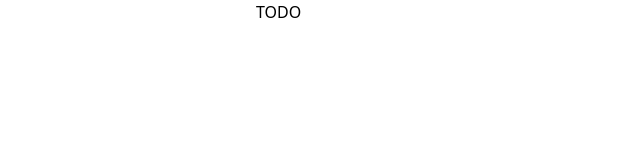
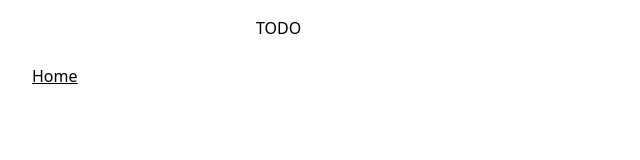
Before and after one commit to hpi-dhc/PharMe, a Next.js app in the folder annotation-interface/: page / in a window 1280 px wide. Shown: the top 160 px of the page, without its empty margins (0-640 px from the left). Built offline with nearby package versions, Linux system fonts and the light colour scheme.

Commit message:
feat(anni): navbar

```diff
--- /dev/null
+++ b/annotation-interface/components/NavBar.tsx
@@ -0,0 +1,36 @@
+import Link from 'next/link';
+import { useRouter } from 'next/router';
+
+interface ITabDefinition {
+    activePaths: RegExp;
+    title: string;
+    linkPath: string;
+}
+
+const NavBar = () => {
+    const router = useRouter();
+    const tabDefinitions: ITabDefinition[] = [
+        { activePaths: /^\/$/, title: 'Home', linkPath: '/' },
+    ];
+    return (
+        <div className="h-screen fixed px-8 py-16">
+            <ul className="space-y-2">
+                {tabDefinitions.map((tabDefinition, index) => (
+                    <li
+                        key={index}
+                        className={`font-medium ${
+                            router.pathname.match(tabDefinition.activePaths) &&
+                            'underline'
+                        }`}
+                    >
+                        <Link href={tabDefinition.linkPath}>
+                            <a>{tabDefinition.title}</a>
+                        </Link>
+                    </li>
+                ))}
+            </ul>
+        </div>
+    );
+};
+
+export default NavBar;
--- a/annotation-interface/pages/_app.tsx
+++ b/annotation-interface/pages/_app.tsx
@@ -1,6 +1,8 @@
 import '../styles/globals.css';
 import type { AppProps } from 'next/app';
 import Head from 'next/head';
+
+import NavBar from '../components/NavBar';
 
 function AnnotationInterface({ Component, pageProps }: AppProps) {
     return (
@@ -8,7 +10,8 @@ function AnnotationInterface({ Component, pageProps }: AppProps) {
             <Head>
                 <title>PharMe: Annotation Interface</title>
             </Head>
-            <div className="max-w-screen-md mx-auto">
+            <NavBar />
+            <div className="max-w-screen-md mx-auto pt-4">
                 <Component {...pageProps} />
             </div>
         </>
```
